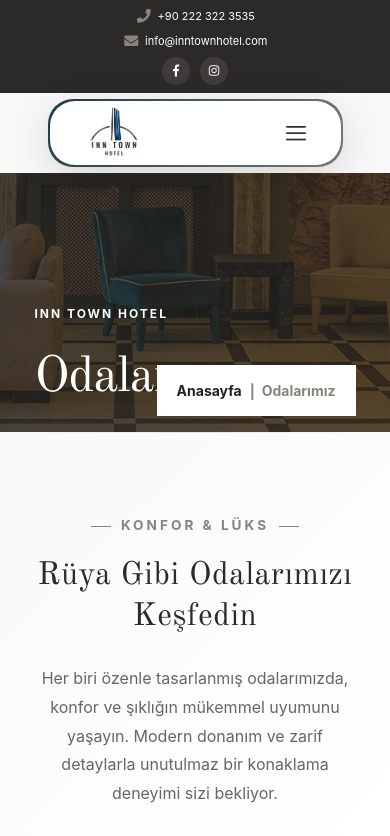
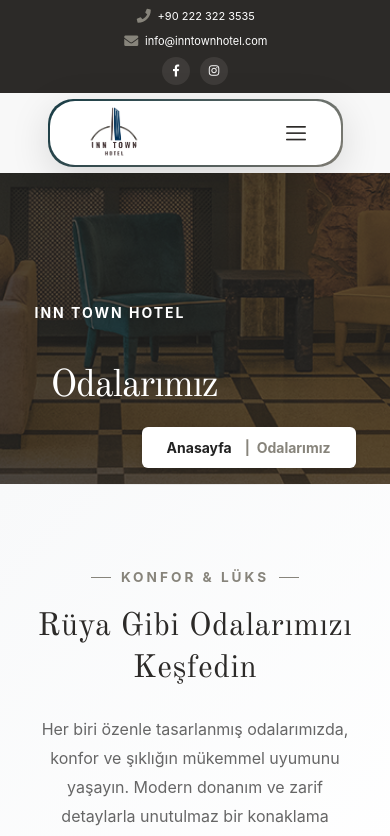
Before and after one commit to MB-Techs-of-Computer/inn-town-hotel, a Next.js app: page /rooms in a window 390 px wide. Shown: the top 836 px of the page. Built offline with nearby package versions, Linux system fonts and the light colour scheme.

Commit message:
update breadcrumb

```diff
--- a/src/styles/components/breadcrumb.css
+++ b/src/styles/components/breadcrumb.css
@@ -39,7 +39,22 @@
 
 .breadcrumb-area .breadcrumb-text {
   position: relative;
-  padding: 15vh 0 2vh 0;
+  padding: 15vh 0 6vh 0;
+  /* alt boşluğu artırdık */
+}
+
+.breadcrumb-area .breadcrumb-text .breadcrumb-nav {
+  position: relative;
+  /* absolute kaldırıldı */
+  display: inline-flex;
+  flex-wrap: wrap;
+  /* taşma olursa alt satıra geçsin */
+  justify-content: center;
+  background-color: #fff;
+  padding: 15px 30px;
+  margin-top: 20px;
+  border-radius: 6px;
+  box-shadow: 0 2px 6px rgba(0, 0, 0, 0.1);
 }
 
 .breadcrumb-area .breadcrumb-text,
@@ -58,9 +73,30 @@
   }
 }
 
+
+@media (max-width: 767px) {
+  .breadcrumb-area .breadcrumb-text .breadcrumb-nav {
+    flex-direction: row;
+    justify-content: center;
+    text-align: center;
+    padding: 10px 20px;
+    margin-top: 15px;
+  }
+
+  .breadcrumb-area .breadcrumb-text h2.page-title {
+    font-size: 48px;
+  }
+}
+
 @media (max-width: 575px) {
+  .breadcrumb-area .breadcrumb-text .breadcrumb-nav {
+    font-size: 13px;
+    padding: 8px 16px;
+  }
+
   .breadcrumb-area .breadcrumb-text h2.page-title {
-    font-size: 50px;
+    font-size: 38px;
+    padding: 1rem;
   }
 }
 
@@ -78,11 +114,7 @@
   }
 }
 
-@media (max-width: 575px) {
-  .breadcrumb-area .breadcrumb-text span {
-    font-size: 12px;
-  }
-}
+
 
 .breadcrumb-area .breadcrumb-text .breadcrumb-nav {
   position: absolute;
@@ -95,7 +127,7 @@
 
 @media (max-width: 575px) {
   .breadcrumb-area .breadcrumb-text .breadcrumb-nav {
-    padding: 15px 20px;
+    padding: 10px 20px;
     font-size: 14px;
   }
 }
@@ -104,6 +136,7 @@
   display: inline-block;
   font-weight: 700;
   position: relative;
+  margin: 0 5px;
 }
 
 .breadcrumb-area .breadcrumb-text .breadcrumb-nav li,
```
